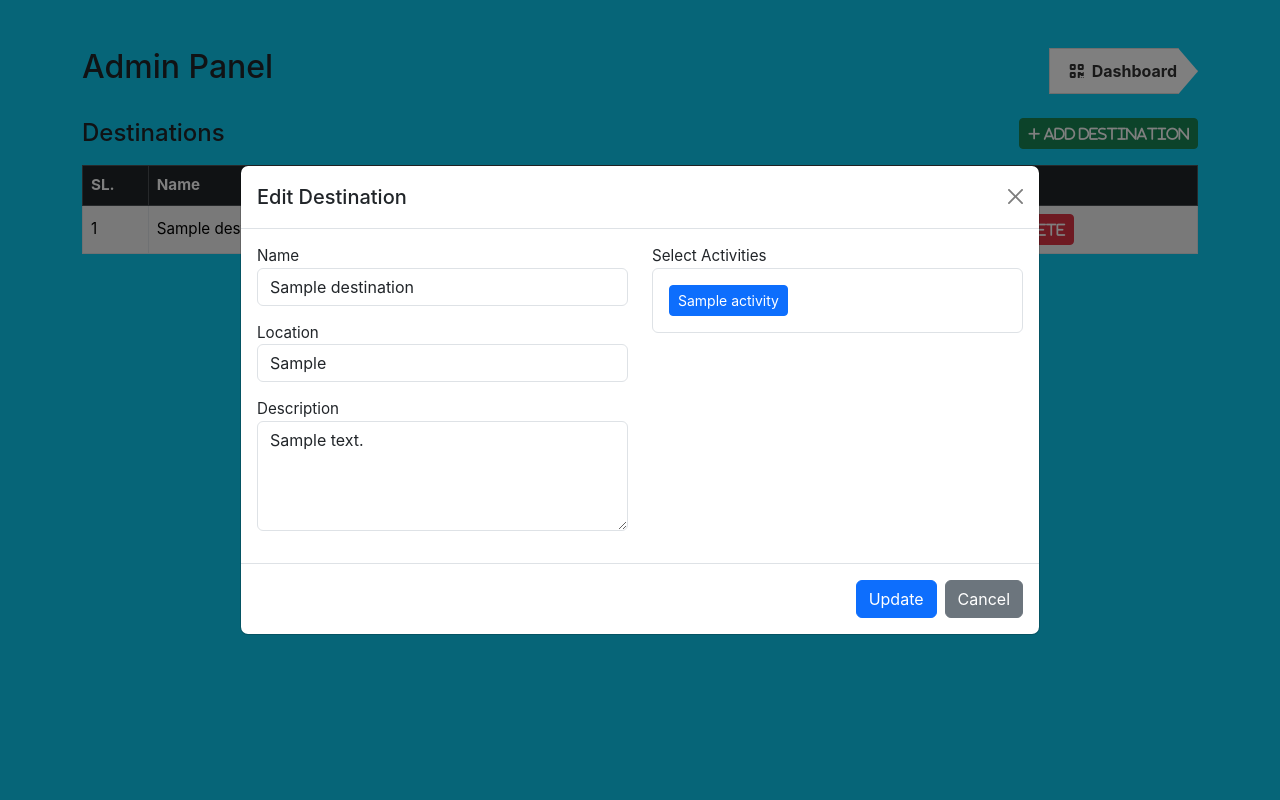
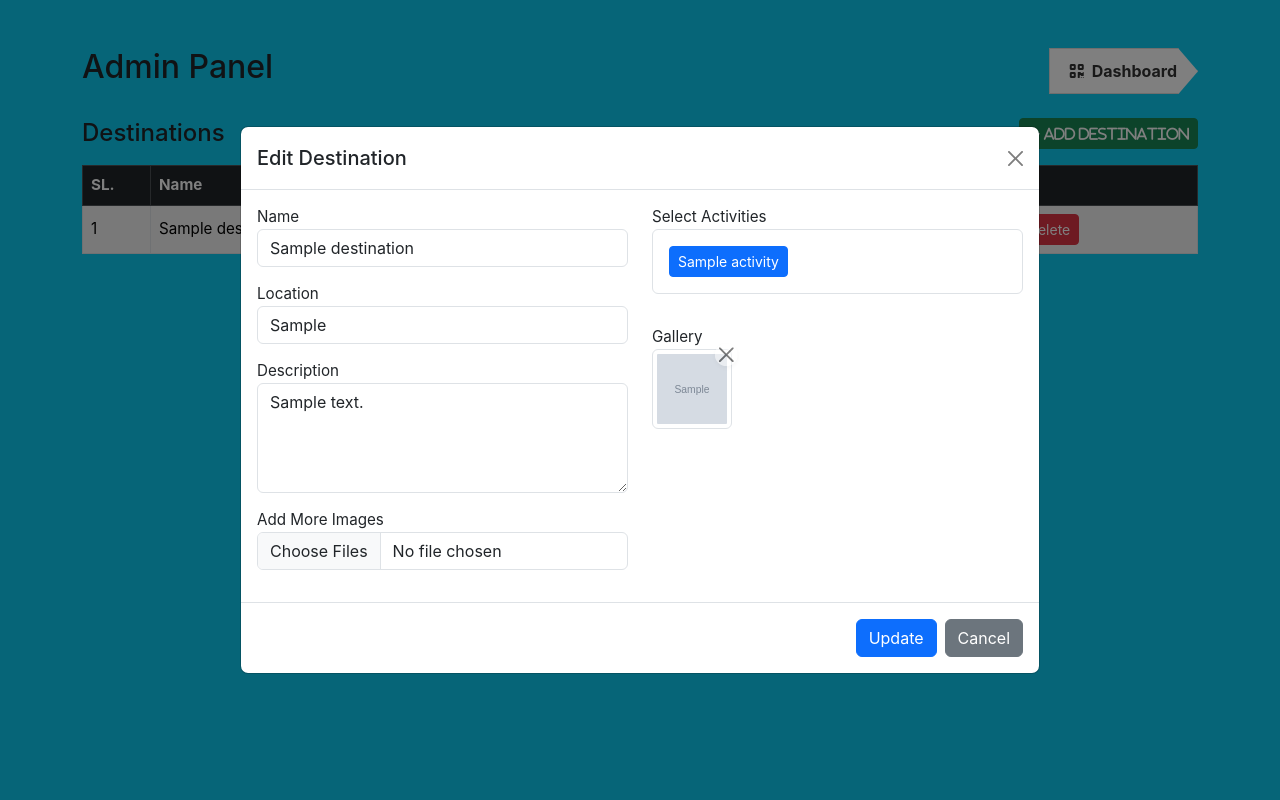
Before and after one commit to AldrinSaurovSarker/Rainbow-tour, a PHP site: page /admin/destinations.php in a window 1280 px wide, after a click on "Edit". Run offline with PHP 8.4, Linux system fonts and the light colour scheme; tables that the repository leaves empty hold one stand-in row (values such as "Sample post"); grey boxes marked "Sample" are stand-in pictures; some libraries are stand-ins or nearby versions.

Commit message:
Image upload for destination added

```diff
--- a/admin/destinations.php
+++ b/admin/destinations.php
@@ -1,6 +1,7 @@
 <?php include '../template/header.php'; ?>
 <?php include '../db/connect-db.php'; ?>
 <?php include '../auth/connect-session.php'; ?>
+<?php include '../constants.php'; ?>
 
 <?php
     if (isset($_POST['add_destination'])) {
@@ -17,22 +18,22 @@
             }
         }
 
-        echo "<script>location.href='destinations.php';</script>";
-        exit;
+        if (!empty($_FILES['images']['name'][0])) {
+            if (!file_exists($DESTINATION_IMAGE_URL)) {
+                mkdir($DESTINATION_IMAGE_URL, 0777, true);
             }
 
-    if (isset($_POST['update_destination'])) {
-        $id = (int) $_POST['dest_id'];
-        $name = $conn->real_escape_string($_POST['dest_name']);
-        $location = $conn->real_escape_string($_POST['dest_location']);
-        $description = $conn->real_escape_string($_POST['dest_description']);
+            foreach ($_FILES['images']['tmp_name'] as $key => $tmp_name) {
+                if ($_FILES['images']['error'][$key] === UPLOAD_ERR_OK) {
+                    $originalName = basename($_FILES['images']['name'][$key]);
+                    $uniqueName = time() . '_' . $key . '_' . $originalName;
+                    $targetFile = $DESTINATION_IMAGE_UPLOAD_DIR . $uniqueName;
 
-        $conn->query("UPDATE destinations SET name='$name', description='$description', location='$location' WHERE id=$id");
-        $conn->query("DELETE FROM destination_activities WHERE destination_id = $id");
-
-        if (!empty($_POST['activities'])) {
-            foreach ($_POST['activities'] as $activity_id) {
-                $conn->query("INSERT INTO destination_activities (activity_id, destination_id) VALUES ($activity_id, $id)");
+                    if (move_uploaded_file($tmp_name, $targetFile)) {
+                        $imagePath = $DESTINATION_IMAGE_URL . $uniqueName;
+                        $conn->query("INSERT INTO destinations_gallery (destination_id, image) VALUES ($dest_id, '$imagePath')");
+                    }
+                }
             }
         }
 
@@ -40,12 +41,66 @@
         exit;
     }
 
-    if (isset($_GET['delete_dest'])) {
-        $id = (int) $_GET['delete_dest'];
+    if (isset($_POST['update_destination'])) {
+        $dest_id = (int) $_POST['dest_id'];
+        $name = $conn->real_escape_string($_POST['dest_name']);
+        $location = $conn->real_escape_string($_POST['dest_location']);
+        $description = $conn->real_escape_string($_POST['dest_description']);
+
+        $query = "SELECT id FROM destinations WHERE id = $dest_id";
+        $result = $conn->query($query);
+
+        $conn->query("UPDATE destinations SET name='$name', description='$description', location='$location' WHERE id=$dest_id");
+        $conn->query("DELETE FROM destination_activities WHERE destination_id = $dest_id");
+
+        if (!empty($_POST['activities'])) {
+            foreach ($_POST['activities'] as $activity_id) {
+                $conn->query("INSERT INTO destination_activities (activity_id, destination_id) VALUES ($activity_id, $dest_id)");
+            }
+        }
+
+        if (!empty($_FILES['images']['name'][0])) {
+            if (!file_exists($DESTINATION_IMAGE_URL)) {
+                mkdir($DESTINATION_IMAGE_URL, 0777, true);
+            }
+
+            foreach ($_FILES['images']['tmp_name'] as $key => $tmp_name) {
+                if ($_FILES['images']['error'][$key] === UPLOAD_ERR_OK) {
+                    $originalName = basename($_FILES['images']['name'][$key]);
+                    $uniqueName = time() . '_' . $key . '_' . $originalName;
+                    $targetFile = $DESTINATION_IMAGE_UPLOAD_DIR . $uniqueName;
+
+                    if (move_uploaded_file($tmp_name, $targetFile)) {
+                        $imagePath = $DESTINATION_IMAGE_URL . $uniqueName;
+                        $conn->query("INSERT INTO destinations_gallery (destination_id, image) VALUES ($dest_id, '$imagePath')");
+                    }
+                }
+            }
+        }
+
+        echo "<script>location.href='destinations.php';</script>";
+        exit;
+    }
+
+    if (isset($_GET['delete_destination'])) {
+        $id = (int) $_GET['delete_destination'];
         $conn->query("DELETE FROM destinations_gallery WHERE destination_id = $id");
         $conn->query("DELETE FROM destination_packages WHERE destination_id = $id");
         $conn->query("DELETE FROM destination_activities WHERE destination_id = $id");
         $conn->query("DELETE FROM destinations WHERE id = $id");
+        echo "<script>location.href='destinations.php';</script>";
+        exit;
+    }
+
+    if (isset($_GET['delete_image']) && isset($_GET['dest_id'])) {
+        $imagePath = $_GET['delete_image'];
+        $destId = (int)$_GET['dest_id'];
+
+        $conn->query("DELETE FROM destinations_gallery WHERE destination_id = $destId AND image = '$imagePath'");
+        if (file_exists($imagePath)) {
+            unlink($imagePath);
+        }
+
         echo "<script>location.href='destinations.php';</script>";
         exit;
     }
@@ -118,22 +173,25 @@
                         <td style="max-width: 300px;">
                             <?= nl2br(htmlspecialchars($row['description'])) ?>
                         </td>
+
                         <td>
+                            <div class="d-flex align-items-center h-100 gap-2">
                                 <button class="btn btn-sm btn-warning" data-bs-toggle="modal"
                                     data-bs-target="#editDest<?= $row['id'] ?>">
-                                <i class="fas fa-pencil-alt"> Edit</i>
+                                    <i class="fas fa-pencil-alt"></i> Edit
                                 </button>
-                            <a href="?delete_dest=<?= $row['id'] ?>" class="btn btn-sm btn-danger"
+                                <a href="?delete_destination=<?= $row['id'] ?>" class="btn btn-sm btn-danger"
                                     onclick="return confirm('Delete this destination?')">
-                                <i class="fas fa-trash-alt"> Delete</i>
+                                    <i class="fas fa-trash-alt"></i> Delete
                                 </a>
+                            </div>
                         </td>
                     </tr>
 
                     <div class="modal fade" id="editDest<?= $row['id'] ?>" tabindex="-1">
                         <div class="modal-dialog modal-lg modal-dialog-centered">
                             <div class="modal-content">
-                                <form method="POST">
+                                <form method="POST" id="editDestForm_<?= $row['id'] ?>" enctype="multipart/form-data">
                                     <input type="hidden" name="dest_id" value="<?= $row['id'] ?>">
                                     <div class="modal-header">
                                     <h5 class="modal-title">Edit Destination</h5>
@@ -143,22 +201,22 @@
                                         <div class="col-md-6">
                                             <div class="mb-3">
                                                 <label>Name</label>
-                                                <input type="text" name="dest_name"
-                                                    value="<?= htmlspecialchars($row['name']) ?>" class="form-control"
-                                                    required>
+                                                <input type="text" name="dest_name" value="<?= htmlspecialchars($row['name']) ?>" class="form-control" required>
                                             </div>
                                             <div class="mb-3">
                                                 <label>Location</label>
-                                                <input type="text" name="dest_location"
-                                                    value="<?= htmlspecialchars($row['location']) ?>" class="form-control"
-                                                    required>
+                                                <input type="text" name="dest_location" value="<?= htmlspecialchars($row['location']) ?>" class="form-control" required>
                                             </div>
                                             <div class="mb-3">
                                                 <label>Description</label>
-                                                <textarea name="dest_description" class="form-control"
-                                                    rows="4"><?= htmlspecialchars($row['description']) ?></textarea>
+                                                <textarea name="dest_description" class="form-control" rows="4"><?= htmlspecialchars($row['description']) ?></textarea>
+                                            </div>
+                                            <div class="mb-3">
+                                                <label>Add More Images</label>
+                                                <input type="file" name="images[]" class="form-control" accept="image/*" multiple>
                                             </div>
                                         </div>
+
                                         <div class="col-md-6">
                                             <label>Select Activities</label>
                                             <div class="d-flex flex-wrap gap-2 border rounded p-3">
@@ -172,18 +230,37 @@
                                                     while ($act = $activities->fetch_assoc()):
                                                     ?>
                                                     <label class="activity-label">
-                                                    <input type="checkbox" name="activities[]" value="<?= $act['id'] ?>"
-                                                        class="d-none" <?=in_array($act['id'], $selectedActs) ? 'checked'
-                                                        : '' ?>>
-                                                    <span
-                                                        class="btn btn-sm <?= in_array($act['id'], $selectedActs) ? 'btn-primary text-white' : 'btn-outline-primary' ?>">
+                                                        <input type="checkbox" name="activities[]" value="<?= $act['id'] ?>" class="d-none" <?= in_array($act['id'], $selectedActs) ? 'checked' : '' ?>>
+                                                        <span class="btn btn-sm <?= in_array($act['id'], $selectedActs) ? 'btn-primary text-white' : 'btn-outline-primary' ?>">
                                                         <?= htmlspecialchars($act['name']) ?>
                                                         </span>
                                                     </label>
                                                 <?php endwhile; ?>
                                             </div>
+
+                                            <div class="mt-3">
+                                                <?php
+                                                $images = $conn->query("SELECT * FROM destinations_gallery WHERE destination_id = {$row['id']}");
+                                                if ($images->num_rows > 0):
+                                                ?>
+                                                    <label class="mt-3">Gallery</label>
+                                                    <div class="d-flex flex-wrap gap-2">
+                                                        <?php while ($img = $images->fetch_assoc()): ?>
+                                                            <div class="position-relative" style="width: 80px;">
+                                                                <img src="../<?= htmlspecialchars($img['image']) ?>" class="img-thumbnail" style="width: 100%; height: 80px; object-fit: cover;">
+                                                                <a href="?delete_image=<?= $img['image'] ?>&dest_id=<?= $row['id'] ?>"
+                                                                onclick="return confirm('Delete this image?')"
+                                                                class="btn-close position-absolute top-0 end-0 bg-white rounded-circle p-1 shadow-sm"
+                                                                style="transform: translate(25%, -25%);">
+                                                                </a>
+                                                            </div>
+                                                        <?php endwhile; ?>
+                                                    </div>
+                                                <?php endif; ?>
                                             </div>
                                         </div>
+                                    </div>
+
                                     <div class="modal-footer">
                                         <button name="update_destination" class="btn btn-primary">Update</button>
                                         <button class="btn btn-secondary" data-bs-dismiss="modal">Cancel</button>
@@ -199,7 +276,7 @@
         <div class="modal fade" id="addModal-destinations" tabindex="-1">
             <div class="modal-dialog modal-lg modal-dialog-centered">
                 <div class="modal-content">
-                    <form method="POST">
+                    <form method="POST" enctype="multipart/form-data">
                         <div class="modal-header">
                             <h5 class="modal-title">Add Destination</h5>
                             <button type="button" class="btn-close" data-bs-dismiss="modal"></button>
@@ -218,6 +295,11 @@
                                     <label>Description</label>
                                     <textarea name="dest_description" class="form-control" rows="4"></textarea>
                                 </div>
+                                <div class="mb-3">
+                                    <label>Upload Images</label>
+                                    <input type="file" name="images[]" class="form-control" accept="image/*" multiple>
+                                </div>
+
                             </div>
                             <div class="col-md-6">
                                 <label>Select Activities</label>
--- /dev/null
+++ b/constants.php
@@ -0,0 +1,4 @@
+<?php
+    $DESTINATION_IMAGE_URL = 'images/destinations/';
+    $DESTINATION_IMAGE_UPLOAD_DIR = $_SERVER['DOCUMENT_ROOT'] . '/rainbow-tour/' . $DESTINATION_IMAGE_URL;
+?>
--- a/db/ddl.sql
+++ b/db/ddl.sql
@@ -128,7 +128,7 @@ CREATE TABLE destination_packages (
 CREATE TABLE destinations_gallery (
     id INT AUTO_INCREMENT PRIMARY KEY,
     destination_id INT NOT NULL,
-    image VARCHAR(1000) NOT NULL,
+    image VARCHAR(2048) NOT NULL,
     FOREIGN KEY (destination_id) REFERENCES destinations(id)
 );
 
```
Also changed, not shown: destination-details.php (+17 -0 lines), style.css (+7 -2 lines). Lines whose indentation alone changed are shown as unchanged.
